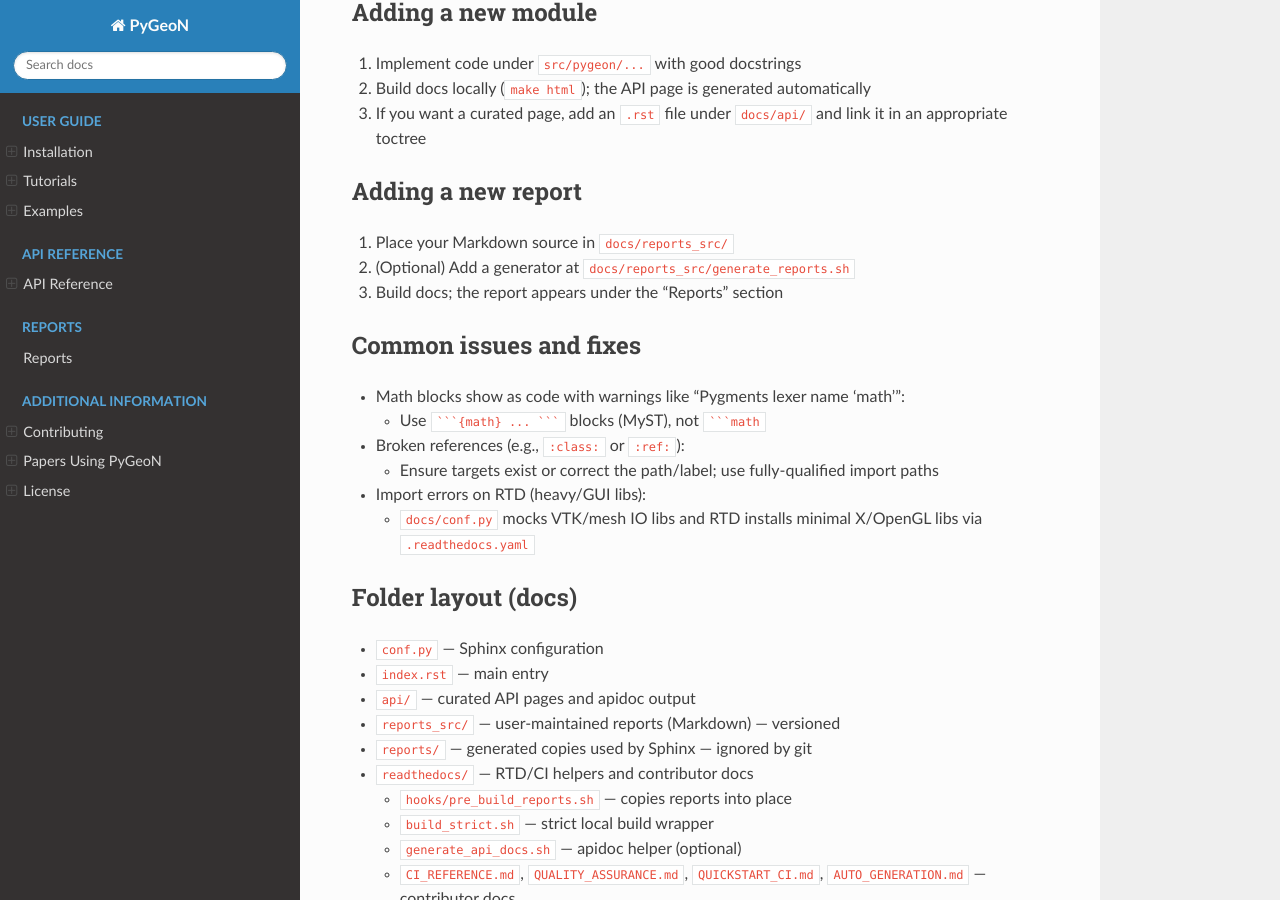
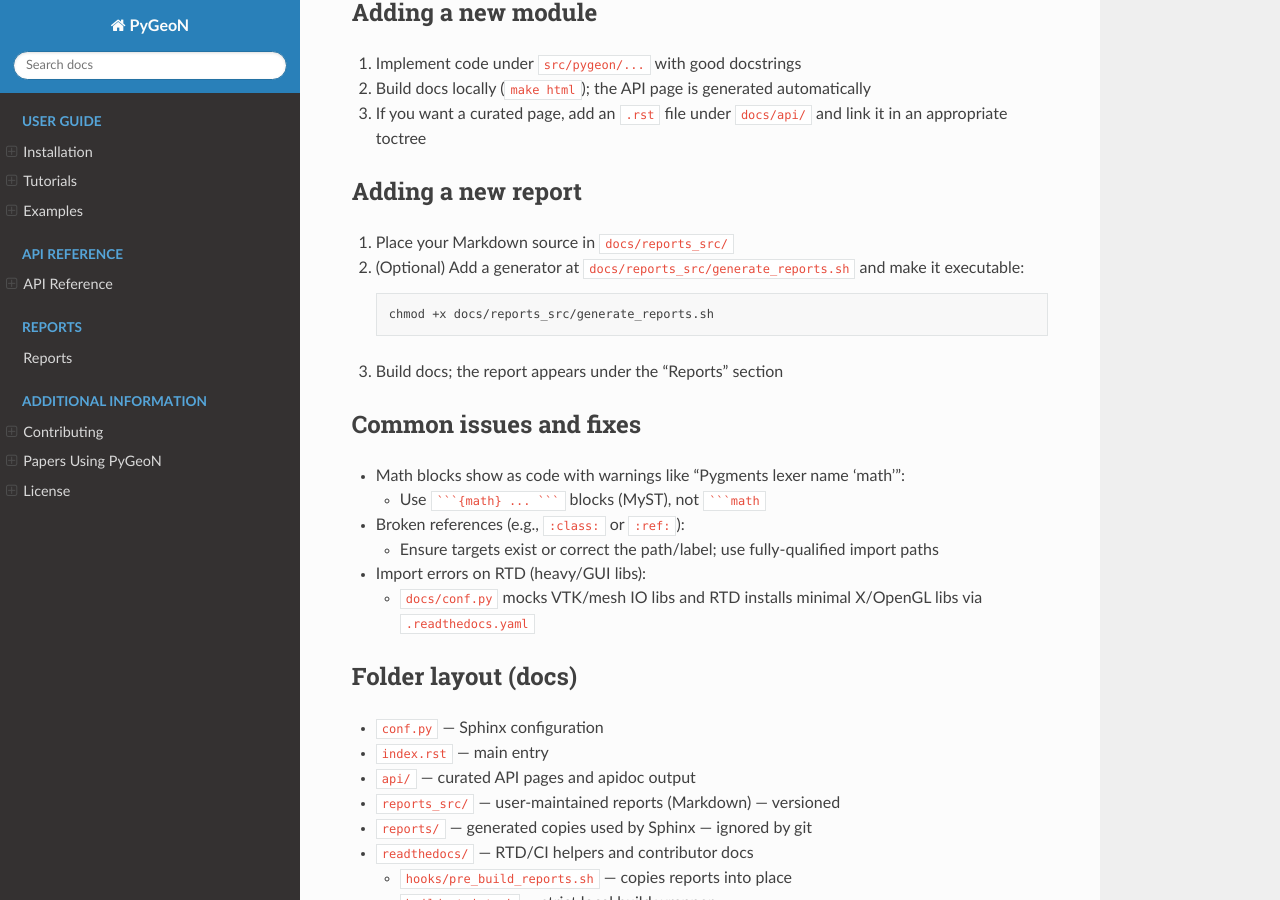
Before and after one commit to compgeo-mox/pygeon, a Sphinx documentation site: the page built from docs/readthedocs/MAINTENANCE.md, in a window 1280 px wide and 900 px high, scrolled down 1015 px. Built offline with Sphinx 7.4.7 and the Read the Docs theme 3.1.0, drawn with Linux system fonts in a browser that asks for light colours; pages that are not in the unit, such as notebooks, are missing from menus.

Commit message:
Docs: clarify executable permission requirement for generate_reports.sh
Co-authored-by: alessiofumagalli <3007391+alessiofumagalli@users.noreply.github.com>

````diff
--- a/docs/readthedocs/MAINTENANCE.md
+++ b/docs/readthedocs/MAINTENANCE.md
@@ -44,7 +44,10 @@ This page describes how to keep the PyGeoN documentation healthy, consistent, an
 ## Adding a new report
 
 1. Place your Markdown source in `docs/reports_src/`
-2. (Optional) Add a generator at `docs/reports_src/generate_reports.sh`
+2. (Optional) Add a generator at `docs/reports_src/generate_reports.sh` and make it executable:
+   ```bash
+   chmod +x docs/reports_src/generate_reports.sh
+   ```
 3. Build docs; the report appears under the "Reports" section
 
 ## Common issues and fixes
````
Also changed, not shown: docs/README.md (+5 -0 lines), 1 other file.
